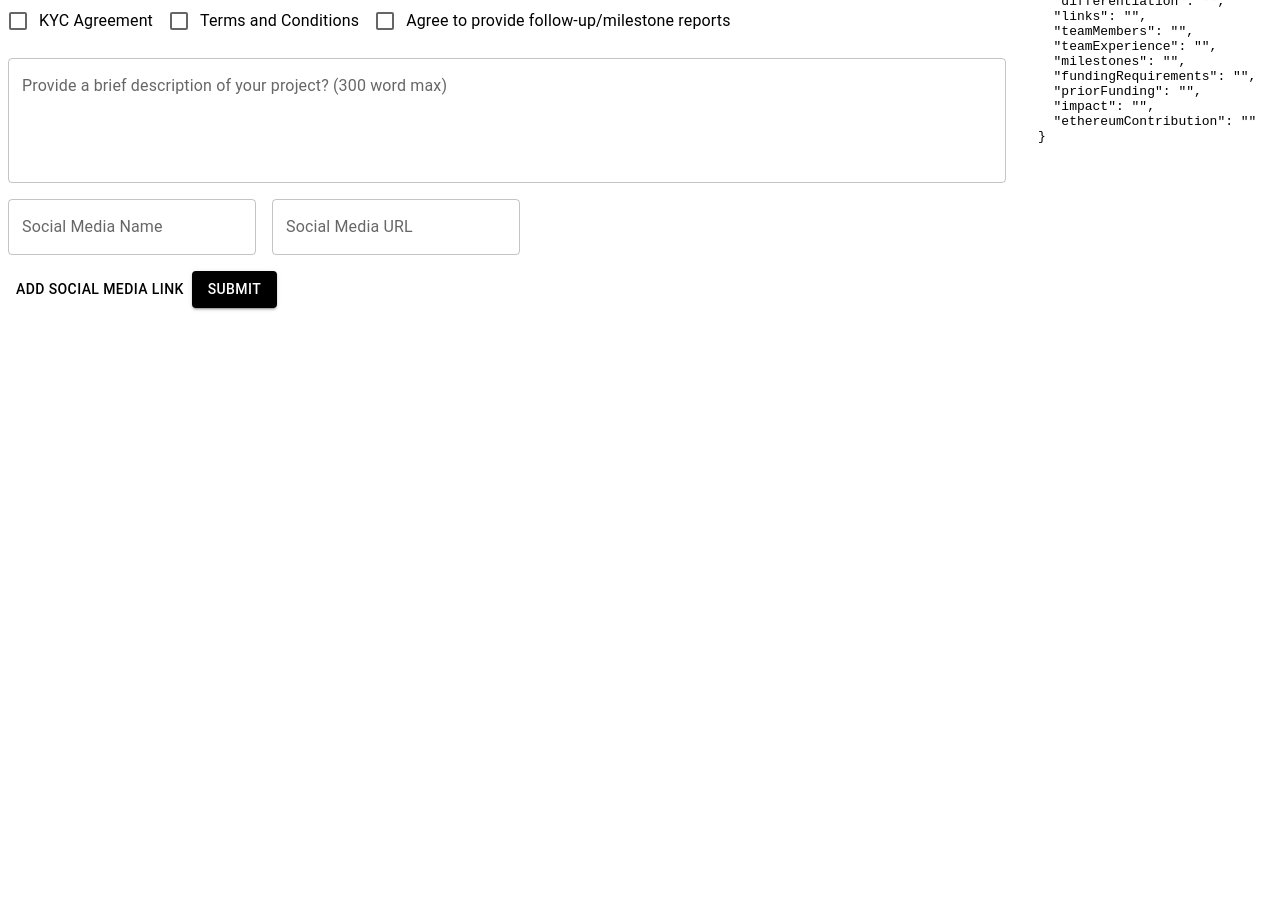
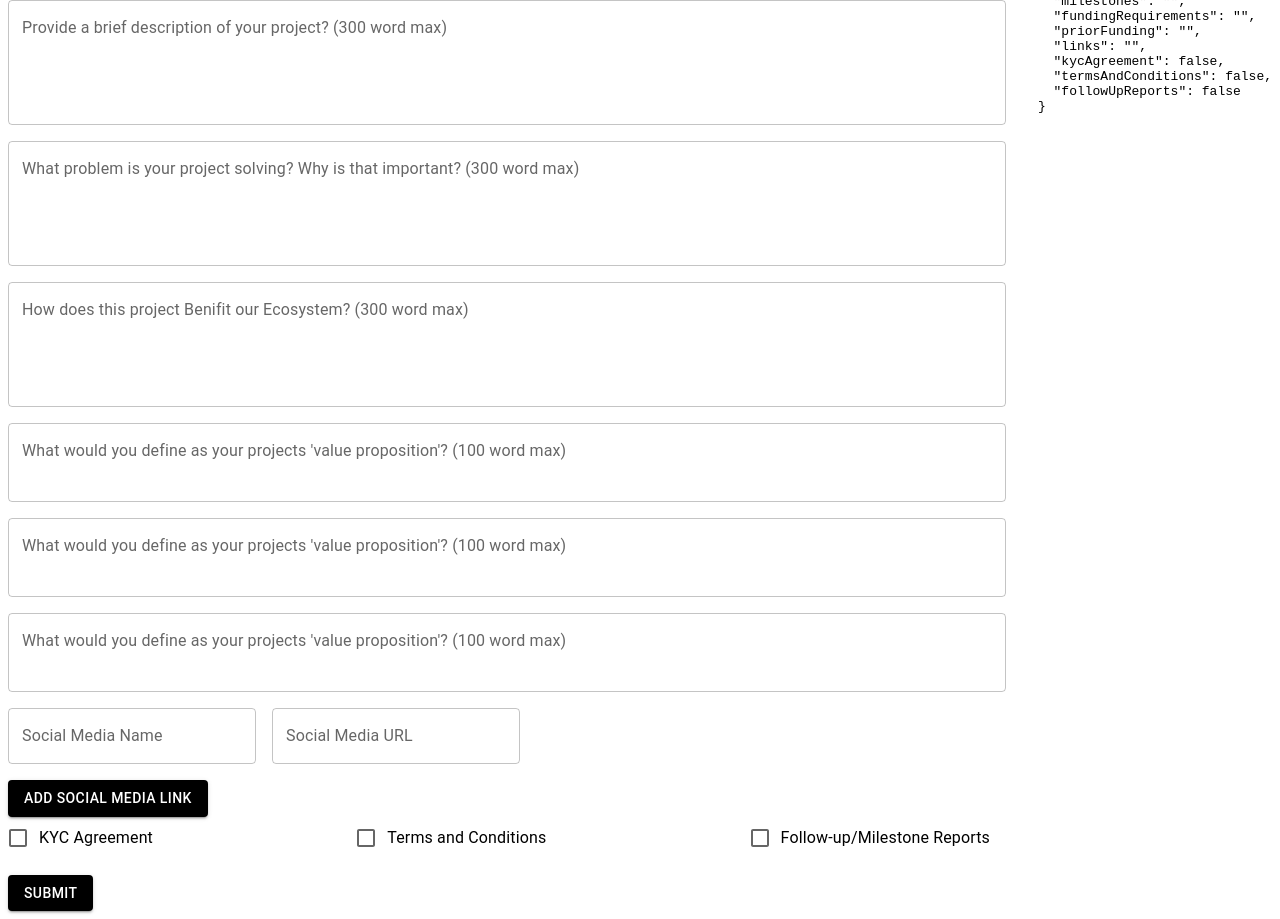
Before and after one commit to boilerrat/grant-attestoor, a Next.js app: page / in a window 1280 px wide. Shown: the part 320-1239 px from the top of the page. Before the commit the page ends 800 px from the top, so only its background shows below. Built offline with nearby package versions, Linux system fonts and the light colour scheme; what wagmi would draw is missing.

Commit message:
working on form

```diff
--- a/components/forms.tsx
+++ b/components/forms.tsx
@@ -12,36 +12,41 @@ import {
   SelectChangeEvent,
 } from '@mui/material';
 
-// Define the shape of the form data
+{/*///////////////////////////////////////////////////////////////////
+///////////////Define the shape of the form data//////////////////////
+///////////////////////////////////////////////////////////////////*/}
+
 interface FormData {
   grantType: string;
   safeAddress: string;
   requestAmount: string;
-  kycAgreement: boolean;
-  termsAndConditions: boolean;
-  followUpReports: boolean;
   projectDetails: string;
   problemSolving: string;
   ecosystemBenefit: string;
   valueProposition: string;
   differentiation: string;
-  links: string;
   teamMembers: string;
   teamExperience: string;
   milestones: string;
   fundingRequirements: string;
   priorFunding: string;
-  impact: string;
-  ethereumContribution: string;
+  links: string;
+  kycAgreement: boolean;
+  termsAndConditions: boolean;
+  followUpReports: boolean;
 }
+{/*///////////////////////////////////////////////////////////////////
+///////////////Define the shape of a social media link////////////////
+///////////////////////////////////////////////////////////////////*/}
 
-// Define the shape of a social media link
 interface SocialMediaLink {
   name: string;
   url: string;
 }
+{/*///////////////////////////////////////////////////////////////////
+//////Define the props for the GrantApplicationForm component/////////
+///////////////////////////////////////////////////////////////////*/}
 
-// Define the props for the GrantApplicationForm component
 interface GrantApplicationFormProps {
   formData: FormData;
   handleInputChange: (e: ChangeEvent<HTMLInputElement | HTMLTextAreaElement>) => void;
@@ -50,17 +55,27 @@ interface GrantApplicationFormProps {
 }
 
 const GrantApplicationForm: React.FC<GrantApplicationFormProps> = ({ formData, handleInputChange, handleSelectChange, handleSubmit }) => {
-  // State to manage social media links
+
+{/*///////////////////////////////////////////////////////////////////
+/////////////// State to manage social media links////////////////////
+///////////////////////////////////////////////////////////////////*/}
+
   const [socialMediaLinks, setSocialMediaLinks] = useState<SocialMediaLink[]>([
     { name: '', url: '' }
   ]);
 
-  // Function to handle checkbox changes
+{/*///////////////////////////////////////////////////////////////////
+/////////////// Function to handle checkbox changes///////////////////
+///////////////////////////////////////////////////////////////////*/}
+
   const handleCheckboxChange = (e: ChangeEvent<HTMLInputElement>) => {
     handleInputChange(e);
   };
 
-// Function to handle social media input changes
+{/*///////////////////////////////////////////////////////////////////
+//////////// Function to handle social media input changes////////////
+///////////////////////////////////////////////////////////////////*/}
+
 const handleSocialMediaInputChange = (e: ChangeEvent<HTMLInputElement>, index: number) => {
     const { name, value } = e.target;
     const newLinks = [...socialMediaLinks];
@@ -72,7 +87,10 @@ const handleSocialMediaInputChange = (e: ChangeEvent<HTMLInputElement>, index: n
     setSocialMediaLinks(newLinks);
   };
 
-  // Function to add a new social media link input field
+{/*///////////////////////////////////////////////////////////////////
+/////////Function to add a new social media link input field//////////
+///////////////////////////////////////////////////////////////////*/}
+
   const addSocialMediaLink = () => {
     setSocialMediaLinks([...socialMediaLinks, { name: '', url: '' }]);
   };
@@ -80,7 +98,11 @@ const handleSocialMediaInputChange = (e: ChangeEvent<HTMLInputElement>, index: n
   return (
     <Box sx={{ flexGrow: 1, pr: 2 }}>
       <form>
-        {/* Dropdown for Grant Type */}
+
+{/*/////////////////////////////////////////////////////////////////////
+/////////////////Dropdown for Grant Type////////////////////////////////
+/////////////////////////////////////////////////////////////////////*/}
+
         <FormControl fullWidth variant="outlined" sx={{ mb: 2 }}>
           <InputLabel>What type of Grant are you applying for?</InputLabel>
           <Select
@@ -96,7 +118,10 @@ const handleSocialMediaInputChange = (e: ChangeEvent<HTMLInputElement>, index: n
           </Select>
         </FormControl>
 
-        {/* Text Field for Safe Address */}
+{/*/////////////////////////////////////////////////////////////////////
+/////////////////Text Field for Safe Address////////////////////////////
+/////////////////////////////////////////////////////////////////////*/}
+
         <TextField
           fullWidth
           label="Safe Address"
@@ -106,7 +131,10 @@ const handleSocialMediaInputChange = (e: ChangeEvent<HTMLInputElement>, index: n
           sx={{ mb: 2 }}
         />
 
-        {/* Text Field for Request Amount */}
+{/*/////////////////////////////////////////////////////////////////////
+////////////////Text Field for Request Amount///////////////////////////
+/////////////////////////////////////////////////////////////////////*/}
+
         <TextField
           fullWidth
           label="Request Amount (in USDC)"
@@ -115,47 +143,10 @@ const handleSocialMediaInputChange = (e: ChangeEvent<HTMLInputElement>, index: n
           onChange={handleInputChange}
           sx={{ mb: 2 }}
         />
+{/*/////////////////////////////////////////////////////////////////////
+/////////////////Text Field for Project Details/////////////////////////
+/////////////////////////////////////////////////////////////////////*/}
 
-        {/* Checkbox for KYC Agreement */}
-        <FormControlLabel
-          control={
-            <Checkbox
-              name="kycAgreement"
-              checked={formData.kycAgreement}
-              onChange={handleCheckboxChange}
-            />
-          }
-          label="KYC Agreement"
-          sx={{ mb: 2 }}
-        />
-
-        {/* Checkbox for Terms and Conditions */}
-        <FormControlLabel
-          control={
-            <Checkbox
-              name="termsAndConditions"
-              checked={formData.termsAndConditions}
-              onChange={handleCheckboxChange}
-            />
-          }
-          label="Terms and Conditions"
-          sx={{ mb: 2 }}
-        />
-
-        {/* Checkbox for Follow-up/Milestone Reports */}
-        <FormControlLabel
-          control={
-            <Checkbox
-              name="followUpReports"
-              checked={formData.followUpReports}
-              onChange={handleCheckboxChange}
-            />
-          }
-          label="Agree to provide follow-up/milestone reports"
-          sx={{ mb: 2 }}
-        />
-
-        {/* Text Field for Project Details */}
         <TextField
           fullWidth
           label="Provide a brief description of your project? (300 word max)"
@@ -166,6 +157,99 @@ const handleSocialMediaInputChange = (e: ChangeEvent<HTMLInputElement>, index: n
           rows={4}
           sx={{ mb: 2 }}
         />
+
+{/*/////////////////////////////////////////////////////////////////////
+/////////////////Text Field for Problem Solving/////////////////////////
+/////////////////////////////////////////////////////////////////////*/}
+
+        <TextField
+          fullWidth
+          label="What problem is your project solving? Why is that important? (300 word max)"
+          name="problemSolving"
+          value={formData.problemSolving}
+          onChange={handleInputChange}
+          multiline
+          rows={4}
+          sx={{ mb: 2 }}
+        />
+
+{/*/////////////////////////////////////////////////////////////////////
+/////////////////Text Field for Ecosystem Benefit///////////////////////
+/////////////////////////////////////////////////////////////////////*/}
+
+        <TextField
+          fullWidth
+          label="How does this project Benifit our Ecosystem? (300 word max)"
+          name="ecosystemBenefit"
+          value={formData.ecosystemBenefit}
+          onChange={handleInputChange}
+          multiline
+          rows={4}
+          sx={{ mb: 2 }}
+        />
+
+{/*/////////////////////////////////////////////////////////////////////
+/////////////////Text Field for Value Proposition///////////////////////
+/////////////////////////////////////////////////////////////////////*/}
+
+<TextField
+          fullWidth
+          label="What would you define as your projects 'value proposition'? (100 word max)"
+          name="valueProposition"
+          value={formData.valueProposition}
+          onChange={handleInputChange}
+          multiline
+          rows={2}
+          sx={{ mb: 2 }}
+        />
+
+{/*/////////////////////////////////////////////////////////////////////
+/////////////////Text Field for Differentiation/////////////////////////
+/////////////////////////////////////////////////////////////////////*/}
+
+<TextField
+          fullWidth
+          label="What would you define as your projects 'value proposition'? (100 word max)"
+          name="differentiation"
+          value={formData.differentiation}
+          onChange={handleInputChange}
+          multiline
+          rows={2}
+          sx={{ mb: 2 }}
+        />
+
+{/*/////////////////////////////////////////////////////////////////////
+/////////////////Team Memebers Placeholder//////////////////////////////
+/////////////////////////////////////////////////////////////////////*/}
+
+{/*/////////////////////////////////////////////////////////////////////
+/////////////////Text Field for Team Experience/////////////////////////
+/////////////////////////////////////////////////////////////////////*/}
+
+<TextField
+          fullWidth
+          label="What would you define as your projects 'value proposition'? (100 word max)"
+          name="teamExperience"
+          value={formData.teamExperience}
+          onChange={handleInputChange}
+          multiline
+          rows={2}
+          sx={{ mb: 2 }}
+        />
+
+
+{/*/////////////////////////////////////////////////////////////////////
+/////////////////Milestones Placeholder/////////////////////////////////
+/////////////////////////////////////////////////////////////////////*/}
+
+{/*/////////////////////////////////////////////////////////////////////
+/////////////////Prior Funding Placeholder//////////////////////////////
+/////////////////////////////////////////////////////////////////////*/}
+
+{/*/////////////////////////////////////////////////////////////////////
+///////////////Dynamic Fields for Social Media Links ///////////////////
+/////////////////////////////////////////////////////////////////////*/}
+
         {/* Dynamic Fields for Social Media Links */}
         {socialMediaLinks.map((link, index) => (
         <Box key={index} sx={{ display: 'flex', alignItems: 'center', mb: 2 }}>
@@ -173,20 +257,70 @@ const handleSocialMediaInputChange = (e: ChangeEvent<HTMLInputElement>, index: n
             label="Social Media Name"
             name={`socialMediaName${index}`}
             value={link.name}
-            onChange={(e: ChangeEvent<HTMLInputElement>) => handleSocialMediaInputChange(e, index)} // Explicitly cast the event type here
+            onChange={(e: ChangeEvent<HTMLInputElement>) => handleSocialMediaInputChange(e, index)}
             sx={{ mr: 2 }}
           />
           <TextField
             label="Social Media URL"
             name={`socialMediaUrl${index}`}
             value={link.url}
-            onChange={(e: ChangeEvent<HTMLInputElement>) => handleSocialMediaInputChange(e, index)} // Explicitly cast the event type here
+            onChange={(e: ChangeEvent<HTMLInputElement>) => handleSocialMediaInputChange(e, index)}
           />
         </Box>
       ))}
-        <Button variant="text" onClick={addSocialMediaLink}>Add Social Media Link</Button>
 
-        {/* Submit Button */}
+{/*/////////////////////////////////////////////////////////////////////
+/////////////////Add Social Media Link" Button//////////////////////////
+/////////////////////////////////////////////////////////////////////*/}
+
+      <Button variant="contained" color="primary" onClick={addSocialMediaLink}>
+        Add Social Media Link
+      </Button>
+
+      {/* Line Break */}
+      <br />
+
+{/*/////////////////////////////////////////////////////////////////////
+/////////////////////////////Checkboxes/////////////////////////////////
+/////////////////////////////////////////////////////////////////////*/}
+
+      <Box sx={{ display: 'flex', justifyContent: 'space-between', mb: 2 }}>
+        <FormControlLabel
+          control={
+            <Checkbox
+              name="kycAgreement"
+              checked={formData.kycAgreement}
+              onChange={handleCheckboxChange}
+            />
+          }
+          label="KYC Agreement"
+        />
+        <FormControlLabel
+          control={
+            <Checkbox
+              name="termsAndConditions"
+              checked={formData.termsAndConditions}
+              onChange={handleCheckboxChange}
+            />
+          }
+          label="Terms and Conditions"
+        />
+        <FormControlLabel
+          control={
+            <Checkbox
+              name="followUpReports"
+              checked={formData.followUpReports}
+              onChange={handleCheckboxChange}
+            />
+          }
+          label="Follow-up/Milestone Reports"
+        />
+      </Box>
+
+{/*/////////////////////////////////////////////////////////////////////
+///////////////////////////Submit Button////////////////////////////////
+/////////////////////////////////////////////////////////////////////*/}
+
       <Button variant="contained" color="primary" onClick={handleSubmit}>
         Submit
       </Button>
--- a/pages/index.tsx
+++ b/pages/index.tsx
@@ -14,23 +14,22 @@ interface GrantApplicationFormProps {
     grantType: string;
     safeAddress: string;
     requestAmount: string;
-    kycAgreement: boolean;
-    termsAndConditions: boolean;
-    followUpReports: boolean;
     projectDetails: string;
     problemSolving: string;
     ecosystemBenefit: string;
     valueProposition: string;
     differentiation: string;
-    links: string;
     teamMembers: string;
     teamExperience: string;
     milestones: string;
     fundingRequirements: string;
     priorFunding: string;
-    impact: string;
-    ethereumContribution: string;
+    links: string;
+    kycAgreement: boolean;
+    termsAndConditions: boolean;
+    followUpReports: boolean;
   };
+
   handleInputChange: (e: React.ChangeEvent<HTMLInputElement | HTMLTextAreaElement>) => void;
   handleSelectChange: (e: SelectChangeEvent<string>) => void;
   handleSubmit: () => void;
@@ -42,22 +41,20 @@ const Home: NextPage = () => {
     grantType: '',
     safeAddress: '',
     requestAmount: '',
-    kycAgreement: false,
-    termsAndConditions: false,
-    followUpReports: false,
     projectDetails: '',
     problemSolving: '',
     ecosystemBenefit: '',
     valueProposition: '',
     differentiation: '',
-    links: '',
     teamMembers: '',
     teamExperience: '',
     milestones: '',
     fundingRequirements: '',
     priorFunding: '',
-    impact: '',
-    ethereumContribution: ''
+    links: '',
+    kycAgreement: false,
+    termsAndConditions: false,
+    followUpReports: false,
   });
 
   // Function to handle input changes
@@ -114,7 +111,7 @@ const Home: NextPage = () => {
           handleSubmit={handleSubmit}
         />
         {/* JSON Viewer Section */}
-          <Box sx={{ flexGrow: 0, pl: 2 }}>
+        <Box sx={{ flexGrow: 0, pl: 2, maxWidth: '30%', wordWrap: 'break-word' }}>
           <Typography variant="h6">JSON Output</Typography>
           <pre>{JSON.stringify(formData, null, 2)}</pre>
         </Box>
@@ -122,6 +119,6 @@ const Home: NextPage = () => {
     </main>
   </div>
   );
-};
+}
 
 export default Home;
```
Lines whose indentation alone changed are shown as unchanged.
